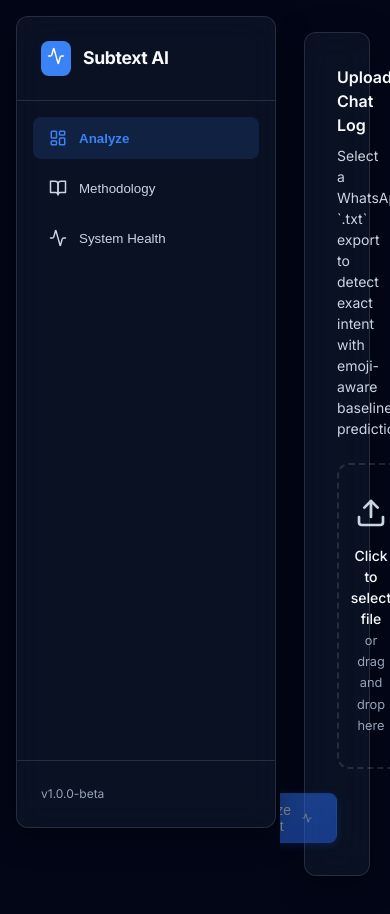
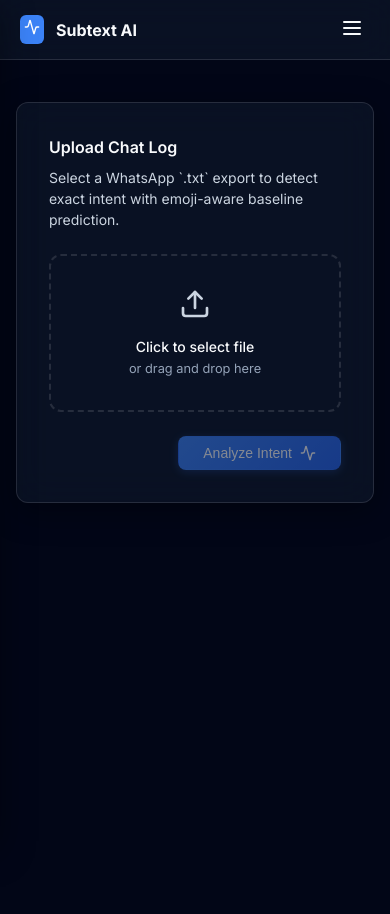
Before and after one commit to MithuChandran/SubtextAI-Intent-Detection, a React (Vite) app in the folder ui/: page / in a window 390 px wide. Shown: the top 914 px of the page. After the commit the page ends 844 px from the top, so only its background shows below. Built offline with nearby package versions, Linux system fonts and the light colour scheme; no server answers.

Commit message:
fix the responsiveness

```diff
--- a/ui/src/App.jsx
+++ b/ui/src/App.jsx
@@ -1,4 +1,5 @@
 import React, { useState } from 'react';
+import { Menu, X, Activity } from 'lucide-react';
 import { Sidebar } from './components/Sidebar';
 import { AnalyzeView } from './components/AnalyzeView';
 import { MethodologyView } from './components/MethodologyView';
@@ -7,10 +8,14 @@ import { analyzeChatLog } from './services/api';
 
 function App() {
   const [activeView, setActiveView] = useState('analyze');
+  const [isSidebarOpen, setIsSidebarOpen] = useState(false);
   const [file, setFile] = useState(null);
   const [loading, setLoading] = useState(false);
   const [results, setResults] = useState(null);
   const [error, setError] = useState(null);
+
+  const toggleSidebar = () => setIsSidebarOpen(!isSidebarOpen);
+  const closeSidebar = () => setIsSidebarOpen(false);
 
   const handleFileChange = (e) => {
     if (e.target.files && e.target.files[0]) {
@@ -55,13 +60,44 @@ function App() {
     }
   };
 
+  const handleViewChange = (view) => {
+    setActiveView(view);
+    closeSidebar();
+  };
+
   return (
     <div style={{ display: 'flex', minHeight: '100vh', backgroundColor: 'var(--color-bg-primary)' }}>
-      <Sidebar activeView={activeView} onViewChange={setActiveView} />
+      {/* Mobile Header */}
+      <header className="mobile-header">
+        <div style={{ display: 'flex', alignItems: 'center', gap: '0.75rem' }}>
+          <div style={{ padding: '4px', borderRadius: '6px', background: 'var(--color-accent-primary)' }}>
+            <Activity size={16} color="white" />
+          </div>
+          <span style={{ fontWeight: 700, fontSize: '1rem' }}>Subtext AI</span>
+        </div>
+        <button
+          onClick={toggleSidebar}
+          style={{ background: 'transparent', border: 'none', color: 'var(--color-text-primary)', cursor: 'pointer' }}
+        >
+          {isSidebarOpen ? <X size={24} /> : <Menu size={24} />}
+        </button>
+      </header>
 
-      <main style={{
+      {/* Sidebar Overlay */}
+      <div
+        className={`sidebar-overlay ${isSidebarOpen ? 'open' : ''}`}
+        onClick={closeSidebar}
+      />
+
+      <Sidebar
+        activeView={activeView}
+        onViewChange={handleViewChange}
+        isOpen={isSidebarOpen}
+        onClose={closeSidebar}
+      />
+
+      <main className="main-content" style={{
         flex: 1,
-        marginLeft: '280px',
         paddingBottom: '4rem',
         minHeight: '100vh',
         overflowY: 'auto'
--- a/ui/src/components/DashboardStats.jsx
+++ b/ui/src/components/DashboardStats.jsx
@@ -55,7 +55,7 @@ export function DashboardStats({ results }) {
             {/* Intent Analytics Zone */}
             <div style={{ marginBottom: '2rem' }}>
                 <h4 style={{ color: 'var(--color-text-muted)', fontSize: '0.75rem', textTransform: 'uppercase', letterSpacing: '0.05em', marginBottom: '1rem' }}>Chat Intelligence Breakdown</h4>
-                <div style={{ display: 'grid', gridTemplateColumns: 'repeat(3, 1fr)', gap: '1.5rem' }}>
+                <div style={{ display: 'grid', gridTemplateColumns: 'repeat(auto-fit, minmax(240px, 1fr))', gap: '1.5rem' }}>
                     {cards.map((item, idx) => (
                         <StatCard key={idx} item={item} />
                     ))}
--- a/ui/src/components/FilterBar.jsx
+++ b/ui/src/components/FilterBar.jsx
@@ -4,7 +4,7 @@ import { Search, Tags, X } from 'lucide-react';
 export function FilterBar({ filters, onFilterChange, availableIntents }) {
     return (
         <div className="card animate-in" style={{ padding: '1rem', marginBottom: '1.5rem' }}>
-            <div style={{ display: 'grid', gridTemplateColumns: 'minmax(200px, 1fr) 200px', gap: '1.5rem', alignItems: 'flex-end' }}>
+            <div className="responsive-grid-filter">
                 {/* Search */}
                 <div style={{ position: 'relative' }}>
                     <div style={{ position: 'absolute', left: '1rem', top: '50%', transform: 'translateY(-50%)', color: 'var(--color-text-muted)' }}>
--- a/ui/src/components/ResultsSection.jsx
+++ b/ui/src/components/ResultsSection.jsx
@@ -38,14 +38,10 @@ export function ResultsSection({ results, scrollToIndex, onScrollComplete }) {
                         <div
                             key={idx}
                             ref={el => itemRefs.current[idx] = el}
+                            className="responsive-grid-results"
                             style={{
-                                padding: '1.5rem',
                                 borderBottom: idx < results.length - 1 ? '1px solid var(--color-border)' : 'none',
-                                backgroundColor: 'transparent',
-                                display: 'grid',
-                                gridTemplateColumns: '120px 1fr',
-                                gap: '1rem',
-                                alignItems: 'baseline'
+                                backgroundColor: 'transparent'
                             }}
                         >
                             {/* Meta Column */}
--- a/ui/src/components/Sidebar.jsx
+++ b/ui/src/components/Sidebar.jsx
@@ -1,7 +1,7 @@
 import React from 'react';
-import { LayoutDashboard, BookOpen, Activity, Settings, Info } from 'lucide-react';
+import { LayoutDashboard, BookOpen, Activity, X } from 'lucide-react';
 
-export function Sidebar({ activeView, onViewChange }) {
+export function Sidebar({ activeView, onViewChange, isOpen, onClose }) {
     const menuItems = [
         { id: 'analyze', label: 'Analyze', icon: LayoutDashboard },
         { id: 'methodology', label: 'Methodology', icon: BookOpen },
@@ -10,7 +10,7 @@ export function Sidebar({ activeView, onViewChange }) {
 
     return (
         <aside
-            className="card"
+            className={`card sidebar ${isOpen ? 'open' : ''}`}
             style={{
                 width: '260px',
                 height: 'calc(100vh - 2rem)',
@@ -18,16 +18,25 @@ export function Sidebar({ activeView, onViewChange }) {
                 display: 'flex',
                 flexDirection: 'column',
                 position: 'fixed',
-                zIndex: 100
+                zIndex: 1000
             }}
         >
-            <div style={{ padding: '1.5rem', borderBottom: '1px solid var(--color-border)' }}>
+            <div style={{ padding: '1.5rem', borderBottom: '1px solid var(--color-border)', display: 'flex', alignItems: 'center', justifyContent: 'space-between' }}>
                 <div style={{ display: 'flex', alignItems: 'center', gap: '0.75rem' }}>
                     <div style={{ padding: '6px', borderRadius: '8px', background: 'var(--color-accent-primary)' }}>
                         <Activity size={18} color="white" />
                     </div>
                     <span style={{ fontWeight: 700, fontSize: '1.1rem', letterSpacing: '-0.02em' }}>Subtext AI</span>
                 </div>
+
+                {/* Mobile Close Button */}
+                <button
+                    className="mobile-only"
+                    onClick={onClose}
+                    style={{ background: 'transparent', border: 'none', color: 'var(--color-text-muted)', cursor: 'pointer' }}
+                >
+                    <X size={20} />
+                </button>
             </div>
 
             <nav style={{ flex: 1, padding: '1rem' }}>
@@ -54,12 +63,6 @@ export function Sidebar({ activeView, onViewChange }) {
                                         transition: 'all 0.2s ease',
                                         textAlign: 'left'
                                     }}
-                                    onMouseEnter={(e) => {
-                                        if (!isActive) e.currentTarget.style.background = 'rgba(255,255,255,0.05)';
-                                    }}
-                                    onMouseLeave={(e) => {
-                                        if (!isActive) e.currentTarget.style.background = 'transparent';
-                                    }}
                                 >
                                     <Icon size={18} />
                                     <span>{item.label}</span>
--- a/ui/src/index.css
+++ b/ui/src/index.css
@@ -171,3 +171,137 @@ body {
 .animate-in {
   animation: fadeIn 0.4s ease-out forwards;
 }
+
+/* --- Responsive & Mobile Layout --- */
+
+.mobile-only {
+  display: none !important;
+}
+
+@media (max-width: 1024px) {
+  .desktop-only {
+    display: none !important;
+  }
+  .mobile-only {
+    display: flex !important;
+  }
+
+  .container {
+    padding: 0 1rem;
+  }
+
+  h1 {
+    font-size: 1.75rem !important;
+  }
+}
+
+/* Sidebar Responsive Logic */
+.sidebar {
+  transition: transform 0.3s cubic-bezier(0.4, 0, 0.2, 1) !important;
+}
+
+@media (max-width: 1024px) {
+  .sidebar {
+    position: fixed !important;
+    left: 0;
+    top: 0;
+    bottom: 0;
+    margin: 0 !important;
+    height: 100vh !important;
+    border-radius: 0 !important;
+    transform: translateX(-100%);
+    z-index: 1000 !important;
+    width: 280px !important;
+  }
+
+  .sidebar.open {
+    transform: translateX(0);
+  }
+
+  .main-content {
+    margin-left: 0 !important;
+    padding-top: 70px !important;
+  }
+}
+
+/* Mobile Header */
+.mobile-header {
+  position: fixed;
+  top: 0;
+  left: 0;
+  right: 0;
+  height: 60px;
+  background: var(--color-bg-card);
+  backdrop-filter: blur(var(--backdrop-blur));
+  -webkit-backdrop-filter: blur(var(--backdrop-blur));
+  border-bottom: 1px solid var(--color-border);
+  display: none;
+  align-items: center;
+  justify-content: space-between;
+  padding: 0 1.25rem;
+  z-index: 800;
+}
+
+@media (max-width: 1024px) {
+  .mobile-header {
+    display: flex;
+  }
+}
+
+/* Sidebar Overlay */
+.sidebar-overlay {
+  position: fixed;
+  inset: 0;
+  background: rgba(0, 0, 0, 0.6);
+  backdrop-filter: blur(4px);
+  -webkit-backdrop-filter: blur(4px);
+  z-index: 900;
+  opacity: 0;
+  visibility: hidden;
+  transition: all 0.3s ease;
+}
+
+.sidebar-overlay.open {
+  opacity: 1;
+  visibility: visible;
+}
+
+/* Component Grids */
+.responsive-grid-filter {
+  display: grid;
+  grid-template-columns: minmax(200px, 1fr) 200px;
+  gap: 1.5rem;
+  align-items: flex-end;
+}
+
+.responsive-grid-results {
+  display: grid;
+  grid-template-columns: 140px 1fr;
+  gap: 1.5rem;
+  padding: 1.5rem;
+  align-items: baseline;
+}
+
+@media (max-width: 768px) {
+  .responsive-grid-filter {
+    grid-template-columns: 1fr;
+    gap: 1rem;
+  }
+
+  .responsive-grid-results {
+    grid-template-columns: 1fr;
+    gap: 0.75rem;
+    padding: 1.25rem;
+  }
+
+  .responsive-grid-results > div:first-child {
+    flex-direction: row !important;
+    display: flex;
+    flex-wrap: wrap;
+    align-items: center;
+    justify-content: space-between;
+    border-bottom: 1px solid var(--color-border-light);
+    padding-bottom: 0.75rem;
+    margin-bottom: 0.25rem;
+  }
+}
```
